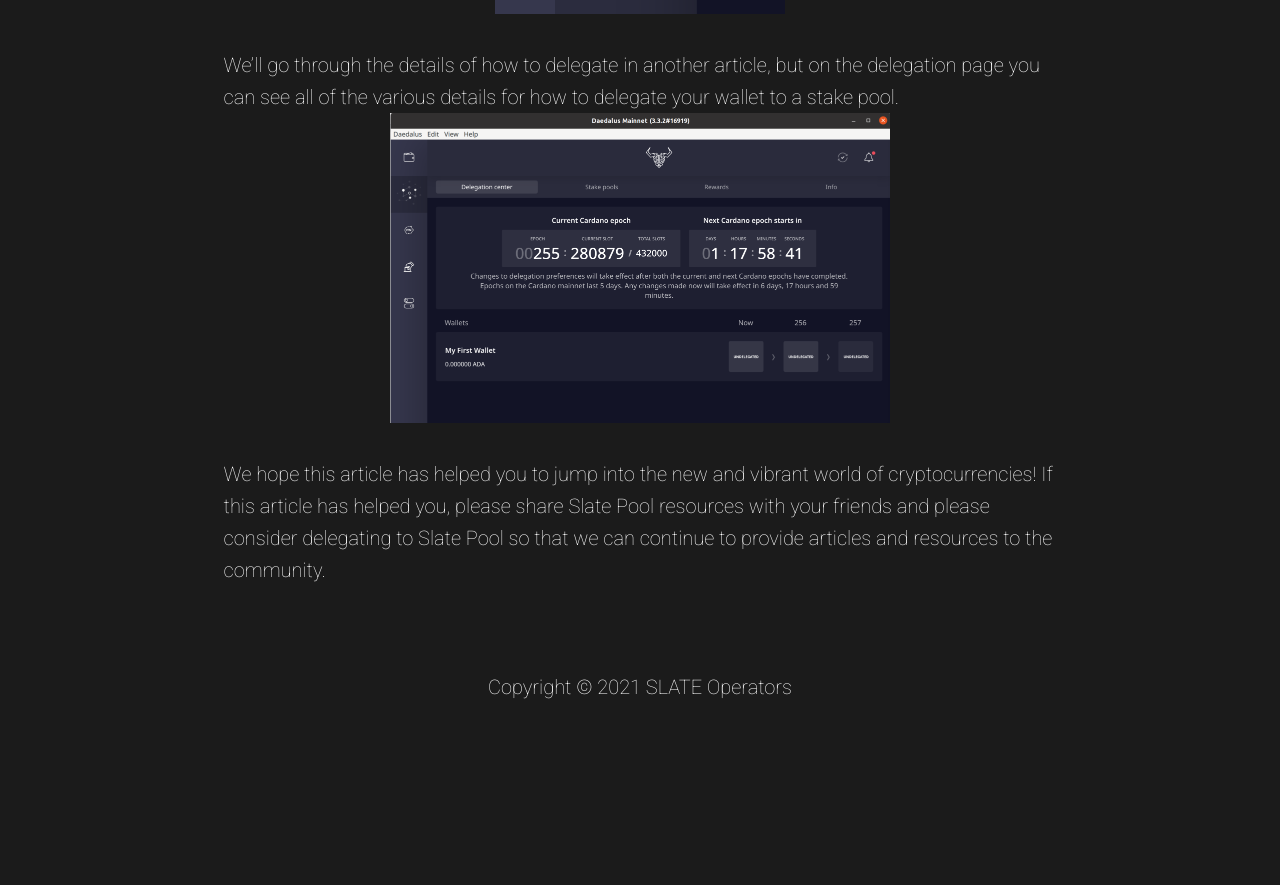
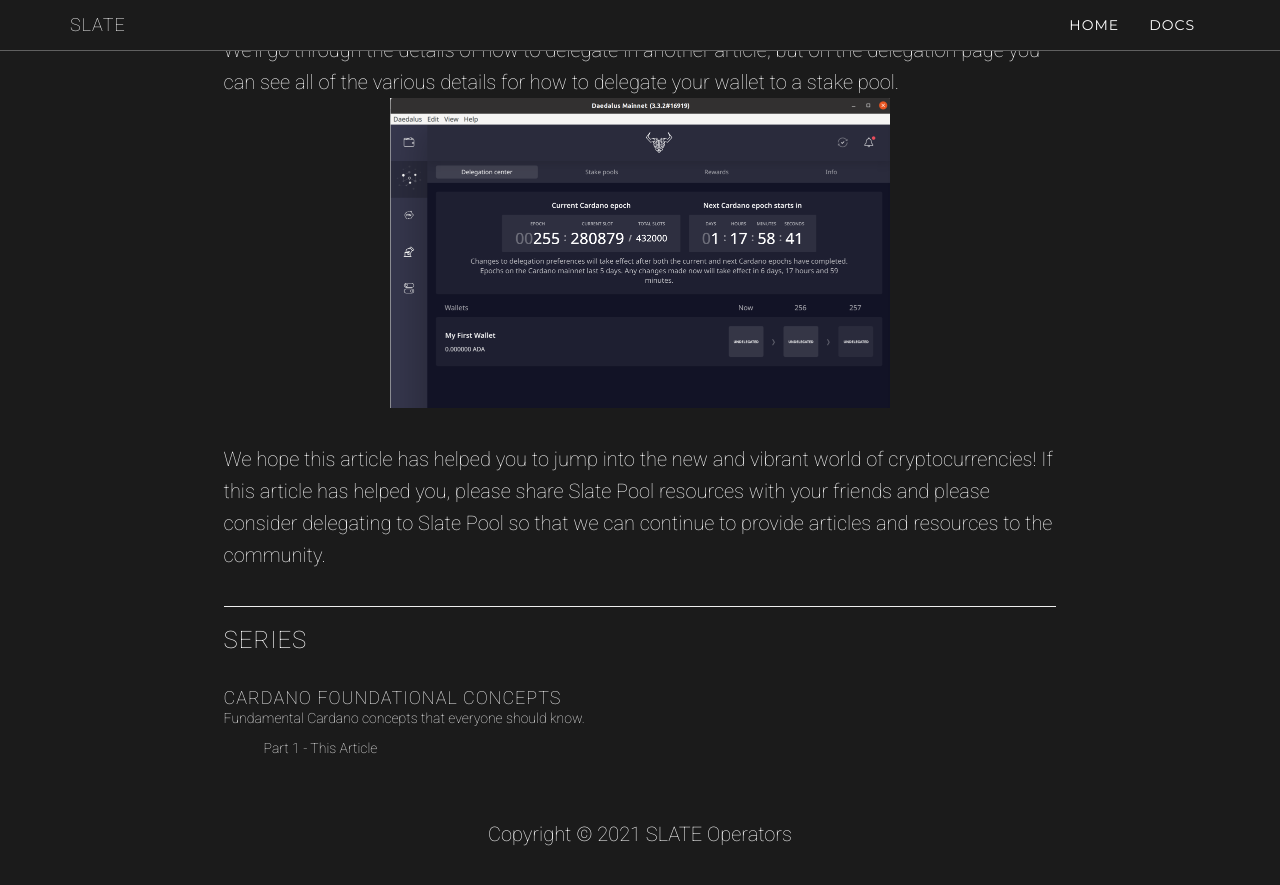
Before and after one commit to jdloft/slate-site, a Jekyll site: the page built from docs/001-how-to-download-wallet/article.md, in a window 1280 px wide and 900 px high, scrolled down 17031 px. Shown: the top 885 px of the window. Built offline with Jekyll 4.4.1, drawn with Linux system fonts in a browser that asks for light colours; before the commit the page ends 17784 px from its top, so only the background shows below that.

Commit message:
New series logic and post layout

```diff
--- /dev/null
+++ b/_includes/series-box.html
@@ -0,0 +1,17 @@
+<div class="series-box">
+    <ul class="series-list">
+    {% assign count = '0' %}
+    {% for post in site.pages reversed %}
+    {% if post.series.name == series-name %}
+        {% capture count %}{{ count | plus: '1' }}{% endcapture %}
+        <li>Part {{ count }} -
+        {% if page.url == post.url %}
+            This Article
+        {% else %}
+            <a href="{{ post.url }}">{{ post.title }}</a>
+        {% endif %}
+        </li>
+    {% endif %}
+    {% endfor %}
+    </ul>
+</div>
--- a/_layouts/post.html
+++ b/_layouts/post.html
@@ -2,70 +2,78 @@
 layout: default
 ---
 
-<div class="PageNavigation">
-  <a class="home" href="{{ site.baseurl }}/">← Home</a>
+<!-- Navigation -->
+<nav class="navbar navbar-custom navbar-fixed-top" role="navigation">
+    <div class="container">
+        <div class="navbar-header">
+            <button type="button" class="navbar-toggle" data-toggle="collapse" data-target=".navbar-main-collapse">
+                <i class="fa fa-bars"></i>
+            </button>
+            <a class="navbar-brand" href="/">{{ site.title }}</a>
         </div>
+
+        <!-- Collect the nav links, forms, and other content for toggling -->
+        <div class="collapse navbar-collapse navbar-right navbar-main-collapse">
+            <ul class="nav navbar-nav">
+                <!-- Hidden li included to remove active class from about link when scrolled up past about section -->
+                <li>
+                    <a href="/">Home</a>
+                </li>
+                <li>
+                    <a href="/docs">Docs</a>
+                </li>
+            </ul>
+        </div>
+        <!-- /.navbar-collapse -->
+    </div>
+    <!-- /.container -->
+</nav>
+
+<div class="content-container">
+  <main>
     <article class="post">
-{% if page.link %}
-<h1 class="post-title"><a href="{{ page.link }}">
-  {{ page.title | smartify }} <span class="link-arrow">&rarr;</span></a>
-</h1>
-  {% else %}
       <h1 class="post-title">{{ page.title | smartify }}</h1>
-  {% endif %}
 
-  <time datetime="{{ page.date | date_to_xmlschema }}" class="post-date">{{ page.date | date_to_long_string: "ordinal", "US" }}
+      <time datetime="{{ page.date | date_to_xmlschema }}" class="post-date">{{ page.date | date_to_long_string: "ordinal", "US" }}</time>
+      <div class="categories">
         {% if post %}
           {% assign categories = post.categories %}
         {% else %}
           {% assign categories = page.categories %}
         {% endif %}
-  {% for category in categories %}
-  in <a href="{{site.baseurl}}/categories/#{{category|slugize}}">{{category}}</a>
-  {% unless forloop.last %}&nbsp;{% endunless %}
+        {% if categories -%}
+        {%- for category in categories -%}
+        <a href="{{site.baseurl}}/categories/#{{category|slugize}}">{{category}}</a>
+        {%- unless forloop.last %}&nbsp;{% endunless -%}
         {% endfor %}
+        {% endif %}
         {%- if page.last_modified_at -%}
         <br><i>Last updated on: {{ page.last_modified_at | date_to_long_string: "ordinal", "US" }}</i>
         {%- endif -%}
-  </time>{% if page.link %}<span class="external-link">External Link</span>{% endif %}
+      </div>
 
+      <br>
       {{ content | smartify }}
 
-  <div class="tag-list">
-  {% if post %}
-  {% assign tags = post.tags %}
-  {% else %}
-  {% assign tags = page.tags %}
+      {% assign count = '0' %}
+      {% assign idx = '0' %}
+      {% for post in site.posts reversed %}
+          {% if post.series.name == page.series.name %}
+              {% capture count %}{{ count | plus: '1' }}{% endcapture %}
+              {% if post.url == page.url %}
+                  {% capture idx %}{{count}}{% endcapture %}
               {% endif %}
-  {% for tag in tags %}
-  <a href="{{site.baseurl}}/tags/#{{tag|slugize}}">#{{tag}}</a>
-  {% unless forloop.last %}&nbsp;{% endunless %}
+          {% endif %}
       {% endfor %}
+
+      {% if page.series %}
+        <hr>
+        <h3>Series</h3>
+        <h4 class="series-title">{{ page.series.name }}</h4>
+        <div>{{ page.series.description }}</div>
+        {% assign series-name = page.series.name %}
+        {% include series-box.html %}
+      {% endif %}
+    </article>
+  </main>
 </div>
-
-</article>
-
-<div class="PageNavigation">
-  {% if page.previous.url %}
-    <a class="prev" href="{{page.previous.url}}">← Previous</a>
-  {% endif %}
-  {% if page.next.url %}
-    <a class="next" href="{{page.next.url}}">Next →</a>
-  {% endif %}
-</div>
-
-{% if site.related_posts != empty %}
-<aside class="related">
-  <h3>Related Posts</h3>
-  <ul class="related-posts">
-    {% for post in site.related_posts limit:3 %}
-      <li>
-        <a href="{{ site.baseurl }}{{ post.url }}">
-          {{ post.title | smartify }}
-          <small><time datetime="{{ post.date | date_to_xmlschema }}">{{ post.date | date_to_long_string: "ordinal", "US" }}</time></small>
-        </a>
-      </li>
-    {% endfor %}
-  </ul>
-</aside>
-{% endif %}
--- /dev/null
+++ b/_sass/series.scss
@@ -0,0 +1,8 @@
+.series-title {
+    margin: 0;
+}
+
+.series-list {
+    margin-top: 10px;
+    list-style: none;
+}
--- a/docs/001-how-to-download-wallet/article.md
+++ b/docs/001-how-to-download-wallet/article.md
@@ -1,9 +1,11 @@
 ---
-layout: page
+layout: post
+title: How to Create Your First Cardano Wallet
 permalink: /docs/how-to-create-your-first-cardano-wallet
+series:
+    name: Cardano Foundational Concepts
+    description: Fundamental Cardano concepts that everyone should know.
 ---
-
-# How to Create Your First Cardano Wallet
 
 So you’ve just decided to get into this hot new crypto craze, but what’s the best way to get started? And what are the safest things you can do to make sure you don’t put your money at risk?
 
--- a/styles.scss
+++ b/styles.scss
@@ -5,6 +5,7 @@
 
 @import "variables";
 @import "slate";
+@import "series";
 
 img {
   max-width: 80%;
```
Also changed, not shown: docs.html (+4 -3 lines). Lines whose indentation alone changed are shown as unchanged.
